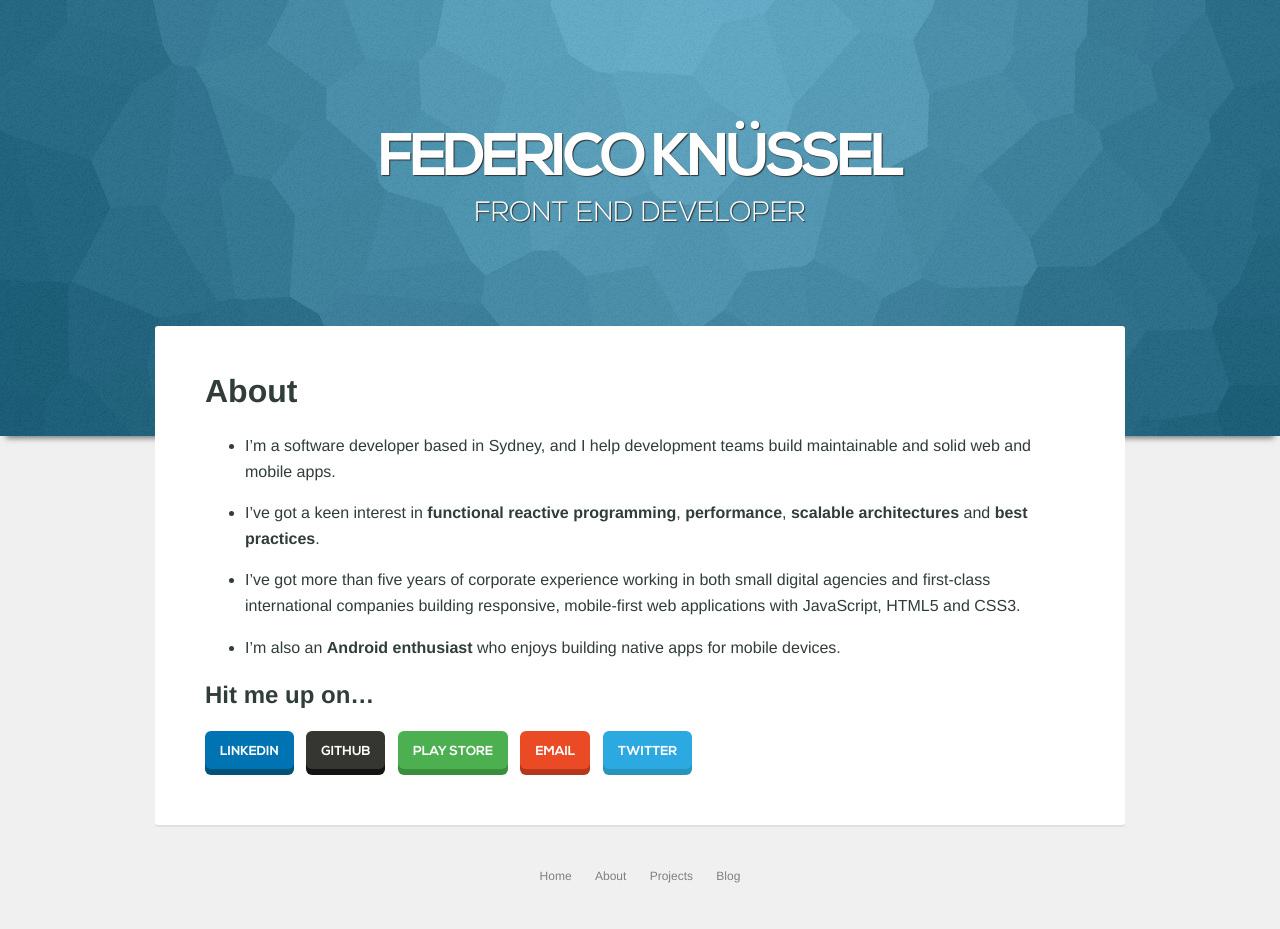
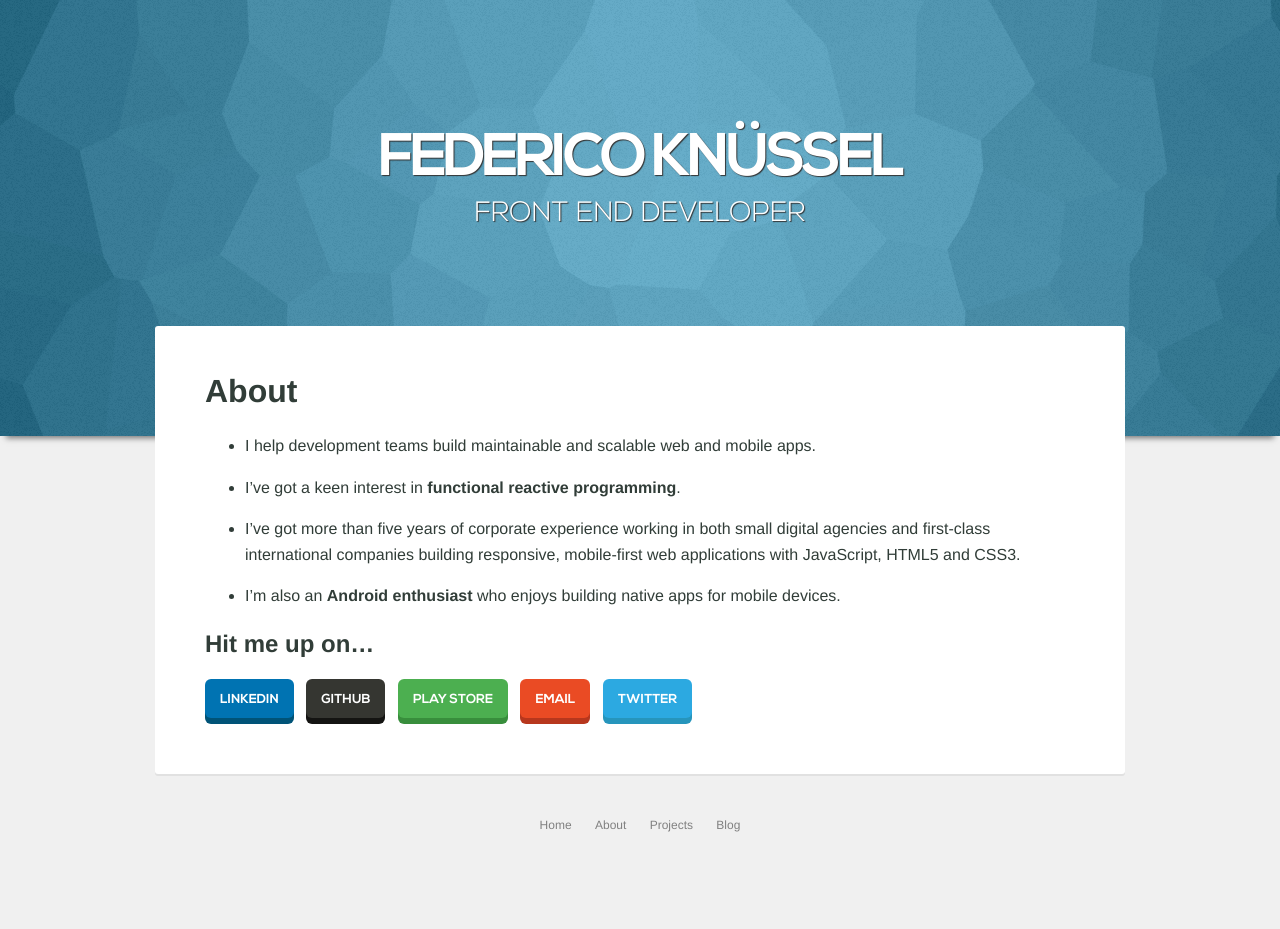
Before and after one commit to fed/fknussel.github.io, a Jekyll site: the page built from about.md, in a window 1280 px wide. Built offline with Jekyll 4.4.1, drawn with Linux system fonts in a browser that asks for light colours; after the commit the page ends 900 px from its top, so only the background shows below that.

Commit message:
Update about page

```diff
--- a/about.md
+++ b/about.md
@@ -4,9 +4,9 @@ title: About
 permalink: /about/
 ---
 
-* I'm a software developer based in Sydney, and I help development teams build maintainable and solid web and mobile apps.
+* I help development teams build maintainable and scalable web and mobile apps.
 
-* I've got a keen interest in **functional reactive programming**, **performance**, **scalable architectures** and **best practices**.
+* I've got a keen interest in **functional reactive programming**.
 
 * I've got more than five years of corporate experience working in both small digital agencies and first-class international companies building responsive, mobile-first web applications with JavaScript, HTML5 and CSS3.
 
```
